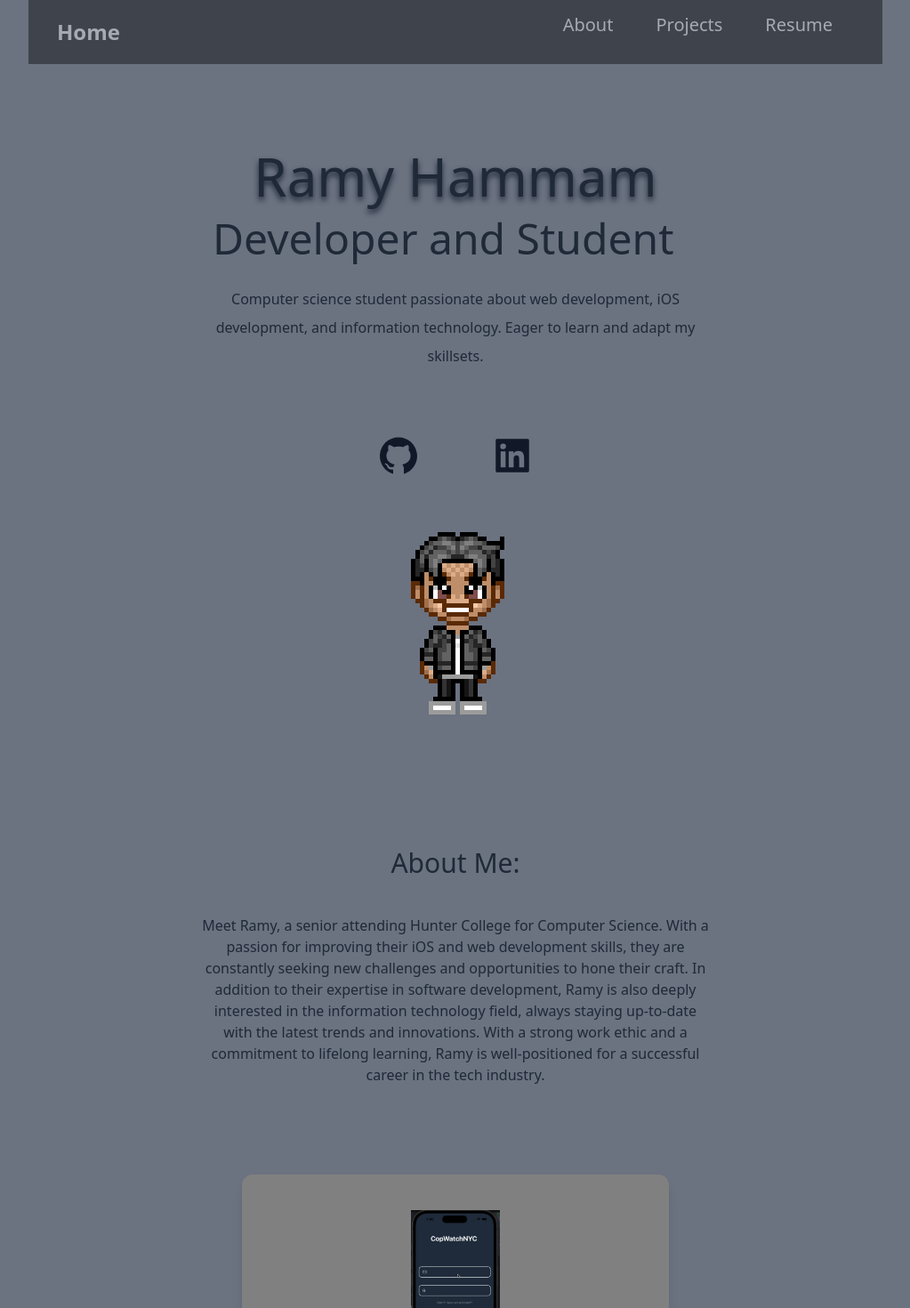
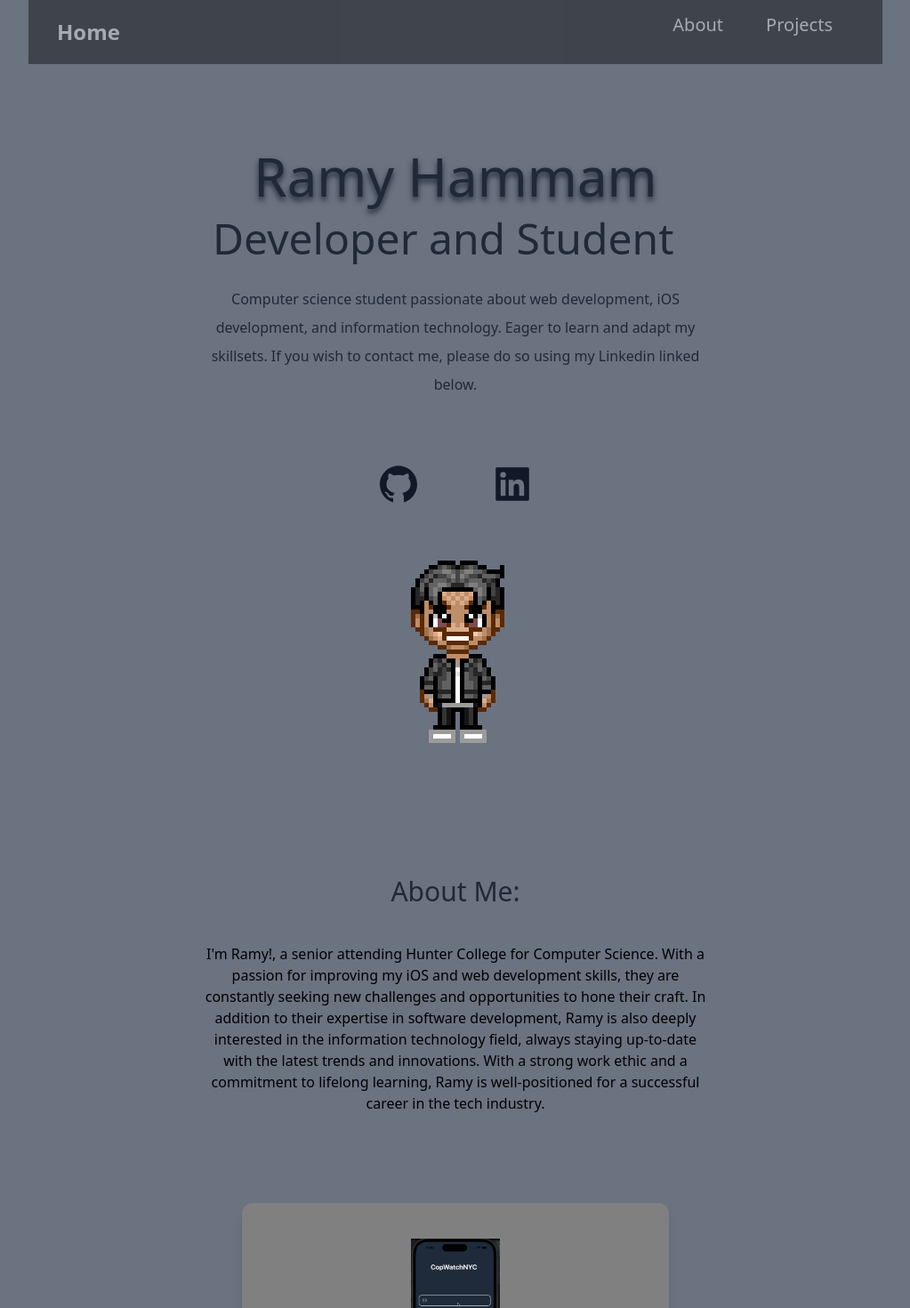
Before and after one commit to RHammam1/Old-Portfolio, a Next.js app: page / in a window 1280 px wide. Shown: the top 1470 px of the page at 89% size, without its empty margins (128-1151 px from the left). Built offline with nearby package versions, Linux system fonts and the light colour scheme.

Commit message:
text fix

```diff
--- a/components/NavBar.jsx
+++ b/components/NavBar.jsx
@@ -52,11 +52,6 @@ function NavBar() {
                     Projects
                   </Link>
                 </li>
-                <li className="pb-6 text-xl text-white py-2 px-6 text-center  border-b-2 md:border-b-0  hover:bg-gray-600  border-gray-900  md:hover:text-gray-600 md:hover:bg-transparent">
-                  <Link href="#contact" onClick={() => setNavbar(!navbar)}>
-                    Resume
-                  </Link>
-                </li>
               </ul>
             </div>
           </div>
--- a/pages/index.js
+++ b/pages/index.js
@@ -60,7 +60,7 @@ export default function TypingEffect() {
         </div>
 
             <p className='text-md py-5 leading-8 text-gray-800 md:text-x max-w-xl mx-auto'>
-              Computer science student passionate about web development, iOS development, and information technology. Eager to learn and adapt my skillsets.
+              Computer science student passionate about web development, iOS development, and information technology. Eager to learn and adapt my skillsets. If you wish to contact me, please do so using my Linkedin linked below.
             </p>
           </div>
           <div className='text-5xl flex justify-center gap-20 py-3 text-gray-900' >
@@ -80,9 +80,9 @@ export default function TypingEffect() {
           <div id="about me">
           <section>
             <div style={{ marginTop: '0px', marginBottom: '60px' }}>
-              <h3 className='text-3xl py-10  text-gray-800 font-medium flex justify-center items-center"'>About Me:</h3>
-              <h1 className='text-md   text-gray-800  text-center items-center md:text-x max-w-xl mx-auto  "'>
-              Meet Ramy, a senior attending Hunter College for Computer Science. With a passion for improving their iOS and web development skills, they are constantly seeking new challenges and opportunities to hone their craft. In addition to their expertise in software development, Ramy is also deeply interested in the information technology field, always staying up-to-date with the latest trends and innovations. With a strong work ethic and a commitment to lifelong learning, Ramy is well-positioned for a successful career in the tech industry.
+              <h3 className='text-3xl py-10  text-gray-800 font-medium flex justify-center items-center text-underline"'>About Me:</h3>
+              <h1 className='text-md bold text-black text-center items-center md:text-x max-w-xl mx-auto  "'>
+              I'm Ramy!, a senior attending Hunter College for Computer Science. With a passion for improving my iOS and web development skills, they are constantly seeking new challenges and opportunities to hone their craft. In addition to their expertise in software development, Ramy is also deeply interested in the information technology field, always staying up-to-date with the latest trends and innovations. With a strong work ethic and a commitment to lifelong learning, Ramy is well-positioned for a successful career in the tech industry.
               </h1>
             </div>
             </section>
```
